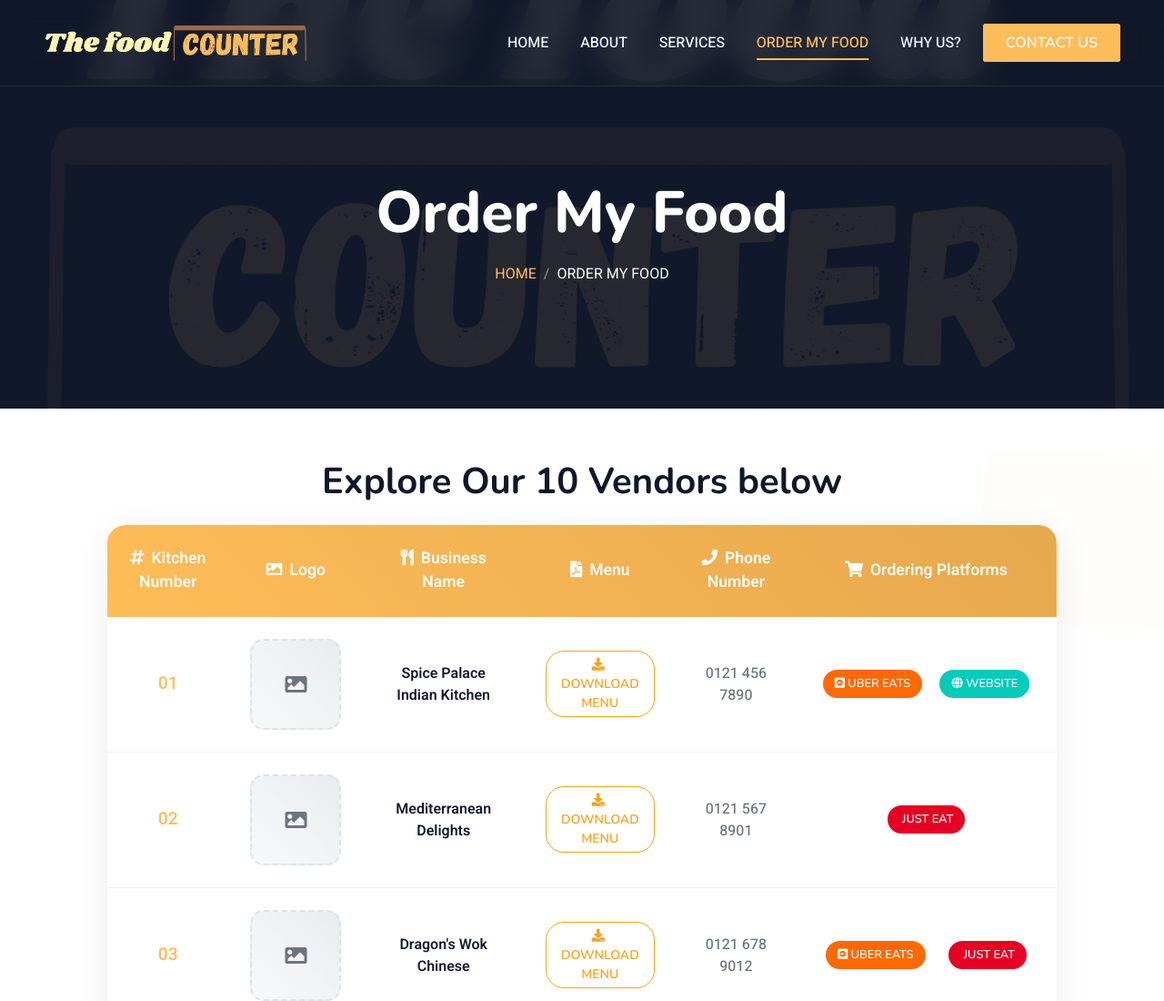
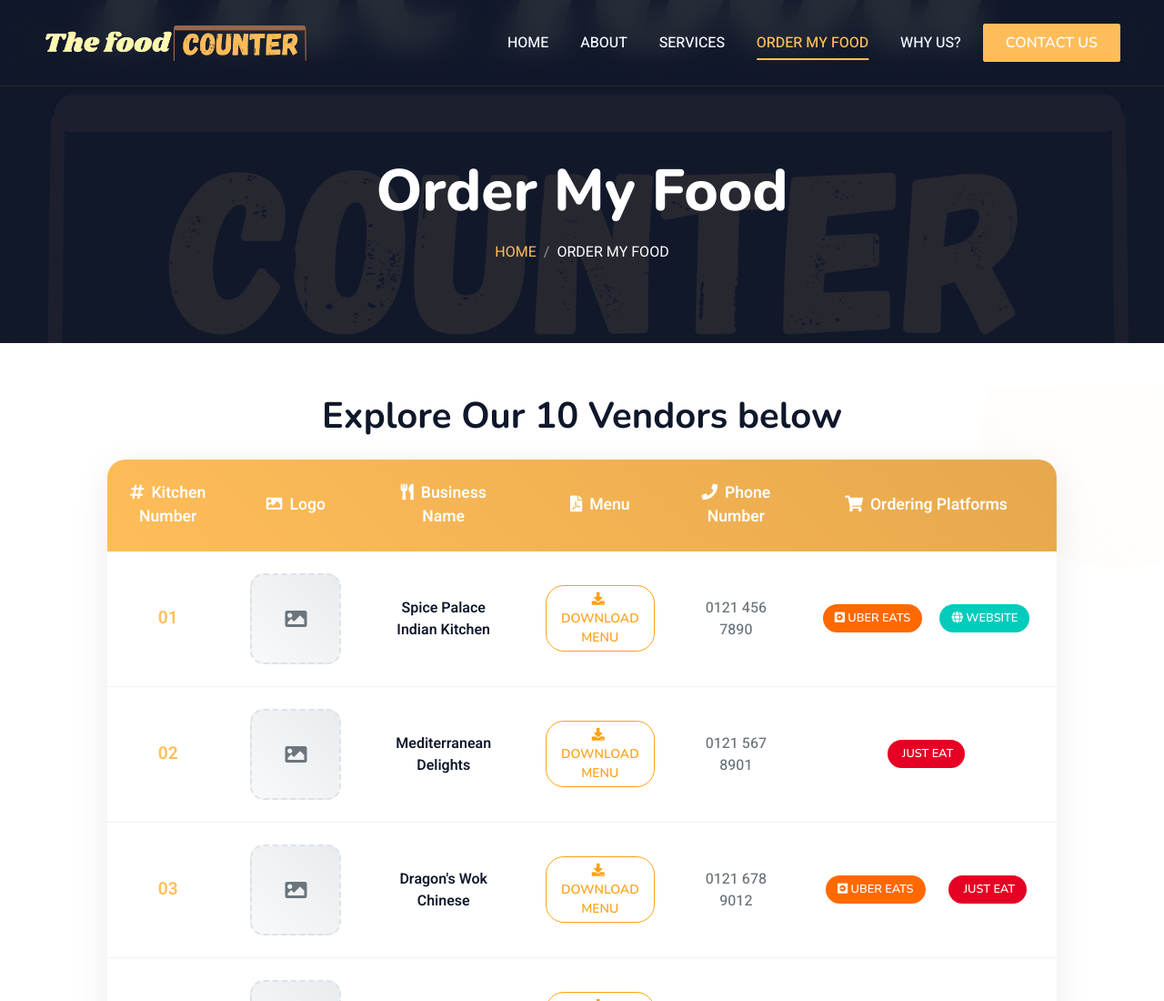
Before and after one commit to Hamza2381/food-website, a plain HTML site: page our-kitchens.html in a window 1280 px wide. Shown: the top 1100 px of the page at 91% size. Drawn offline with nearby package versions, Linux system fonts and the light colour scheme; some icons are missing.

Commit message:
order my food latest

```diff
--- a/our-kitchens.html
+++ b/our-kitchens.html
@@ -64,8 +64,8 @@
                 </div>
             </nav>
 
-            <div class="py-5 bg-dark hero-header mb-5" style="width: 100% !important; min-height: 30vh; position: relative; overflow: hidden;">
-                <div class="container text-center my-5 pt-5 pb-4">
+            <div class="py-4 bg-dark hero-header mb-5" style="width: 100% !important; min-height: 29vh; position: relative; overflow: hidden;">
+                <div class="container text-center my-4 pt-5 pb-4">
                     <h1 class="display-3 text-white mb-3 animated slideInDown">Order My Food</h1>
                     <nav aria-label="breadcrumb">
                         <ol class="breadcrumb justify-content-center text-uppercase">
```
